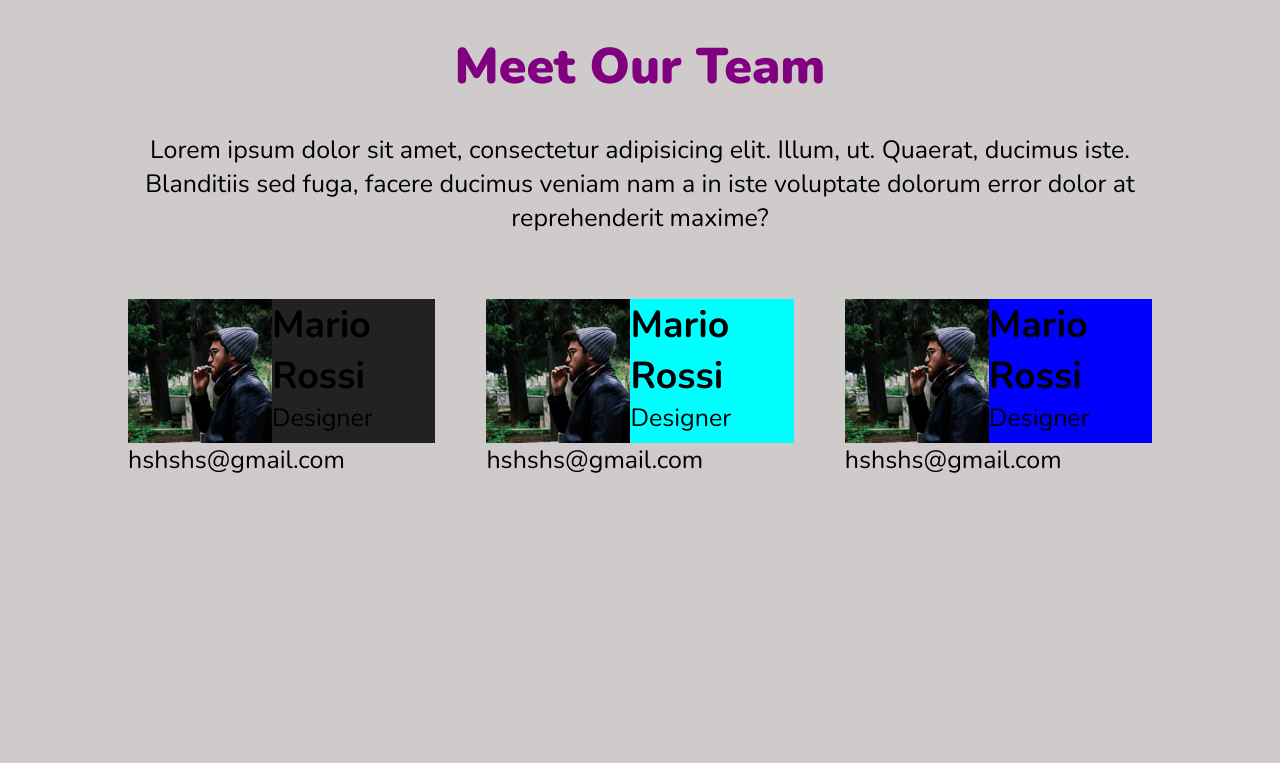
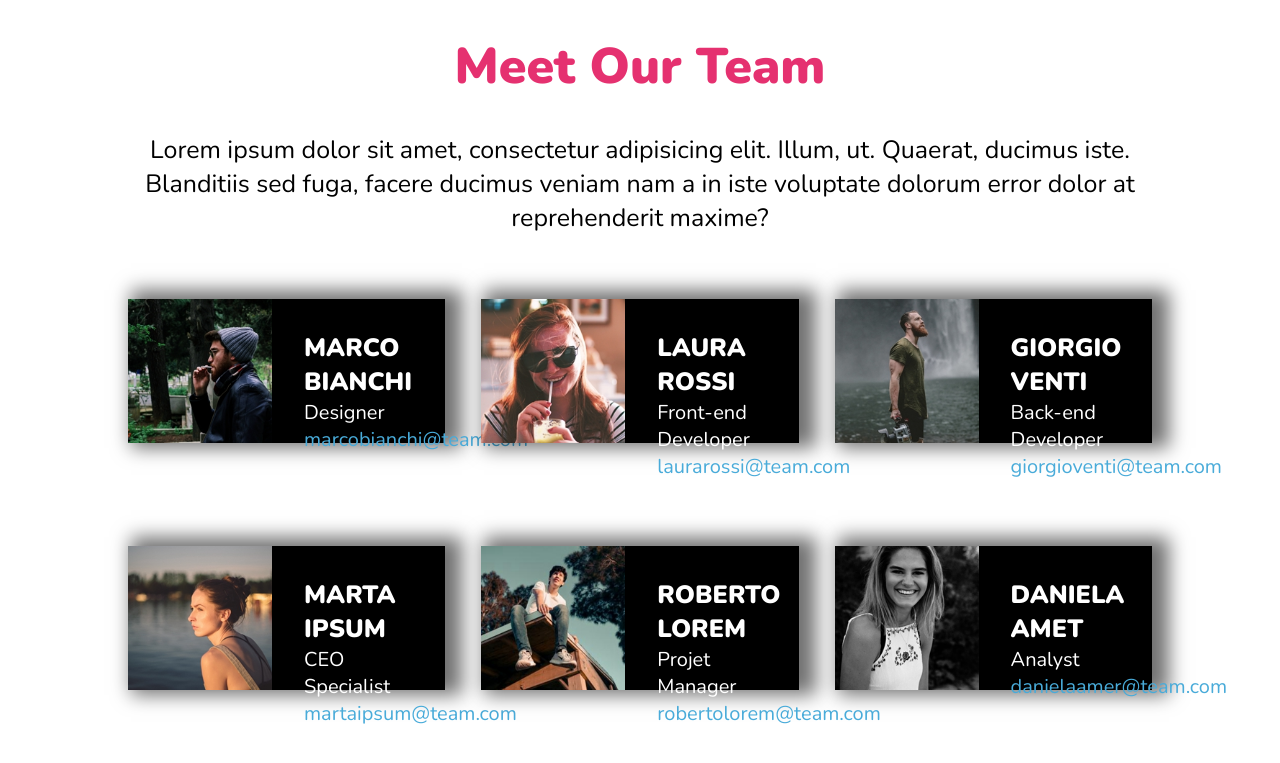
Before and after one commit to FedericoFinco/html-css-float-cards, a plain HTML site: page index.html in a window 1280 px wide. Drawn offline with nearby package versions, Linux system fonts and the light colour scheme.

Commit message:
dev, style (body) : correct text and imgs, css rounded

```diff
--- a/css/main.css
+++ b/css/main.css
@@ -5,12 +5,8 @@
     font-family:'Nunito', sans-serif;
 }
 
-body{
-    background-color: #cfcbcb;
-}
-
 h1 {
-    color: purple;
+    color: #e53170;
     font-size: 50px;
     font-weight: 900;
     text-align: center;
@@ -20,13 +16,13 @@ h1 {
 /*
 con min width mi allargava il div oltre l'80% e non andava a capo come in foto
 */
-.intro{
+.container{
     font-size: 25px;
     max-width: 80%;
     margin: 1rem auto 3rem auto;
 }
 
-.intro p:first-child {
+.container p:first-child {
     text-align: center;
 }
 
@@ -35,27 +31,48 @@ img {
     height: 9rem;
 }
 .card {
-    background-color: #222;
+    background-color: black;
     height: 9rem;
     float: left;
-    width: 30%;
+    width: 31%;
     text-align: left;
     margin-top: 4rem;
+    color: white;
+    -webkit-box-shadow: 10px -2px 18px 7px rgba(0,0,0,0.56);
+    box-shadow: 10px -2px 18px 7px rgba(0,0,0,0.56);
 }
 
-main .card:nth-child(3n+0) {
-    background-color: blue;
+.container .card:nth-child(3n+0) {
     float: right;
 }
 
-main .card:nth-child(3n+2) {
-    background-color: aqua;
+.container .card:nth-child(3n+2) {
     float: none;
     display: inline-block;
 
 }
 
 .row{
-    clear: both;
     text-align: center;
 }
+
+.info{
+    padding: 2rem;
+    margin-left: 9rem;
+    font-size: 20px;
+}
+
+.contact{
+    color: #49abd9;
+    text-transform: lowercase;
+}
+
+.name{
+    text-transform: uppercase;
+    font-weight: 900;
+    font-size: 25px;
+}
+
+.row::after {
+    clear: both;
+}
--- a/index.html
+++ b/index.html
@@ -17,32 +17,68 @@
     </header>
     <!-- introduction paragraph -->
     <main>
-        <div class="intro">
+        <div class="container">
             <p>Lorem ipsum dolor sit amet, consectetur adipisicing elit. Illum, ut. Quaerat, ducimus iste. Blanditiis sed fuga, facere ducimus veniam nam a in iste voluptate dolorum error dolor at reprehenderit maxime?</p>
+            <!-- first row -->
             <div class="row">
                 <div class="card">
                     <img src="./img/male1.png" alt="">
-                    <h2 class="name">Mario Rossi</h2>
-                    <p class="role">Designer</p>
-                    <p class="contact">hshshs@gmail.com</p>
+                    <div class="info">
+                        <h2 class="name">Marco Bianchi</h2>
+                        <p class="role">Designer</p>
+                        <p class="contact">Marcobianchi@team.com</p>
+                    </div>
                 </div>
                 <div class="card">
-                    <img src="./img/male1.png" alt="">
-                    <h2 class="name">Mario Rossi</h2>
-                    <p class="role">Designer</p>
-                    <p class="contact">hshshs@gmail.com</p>
+                    <img src="./img/female1.png" alt="">
+                    <div class="info">
+                        <h2 class="name">Laura Rossi</h2>
+                        <p class="role">Front-end Developer</p>
+                        <p class="contact">laurarossi@team.com</p>
+                    </div>
                 </div>
+
                 <div class="card">
-                    <img src="./img/male1.png" alt="">
-                    <h2 class="name">Mario Rossi</h2>
-                    <p class="role">Designer</p>
-                    <p class="contact">hshshs@gmail.com</p>
+                    <img src="./img/male2.png" alt="">
+                    <div class="info">
+                        <h2 class="name">Giorgio Venti</h2>
+                        <p class="role">Back-end Developer</p>
+                        <p class="contact">giorgioventi@team.com</p>
+                    </div>
                 </div>
             </div>
+            <!-- second row -->
+            <div class="row">
+                <div class="card">
+                    <img src="./img/female2.png" alt="">
+                    <div class="info">
+                        <h2 class="name">marta ipsum</h2>
+                        <p class="role">CEO Specialist</p>
+                        <p class="contact">martaipsum@team.com</p>
+                    </div>
 
+                </div>
+
+                <div class="card">
+                    <img src="./img/male3.png" alt="">
+                    <div class="info">
+                        <h2 class="name">Roberto lorem</h2>
+                        <p class="role">Projet Manager</p>
+                        <p class="contact">robertolorem@team.com</p>
+                    </div>
+                </div>
+
+                <div class="card">
+                    <img src="./img/female3.png" alt="">
+                    <div class="info">
+                        <h2 class="name">Daniela Amet</h2>
+                        <p class="role">Analyst</p>
+                        <p class="contact">danielaamer@team.com</p>
+                    </div>
+                </div>
+            </div>
         </div>
         <!-- cards section -->
-
     </main>
 
 </body>
```
